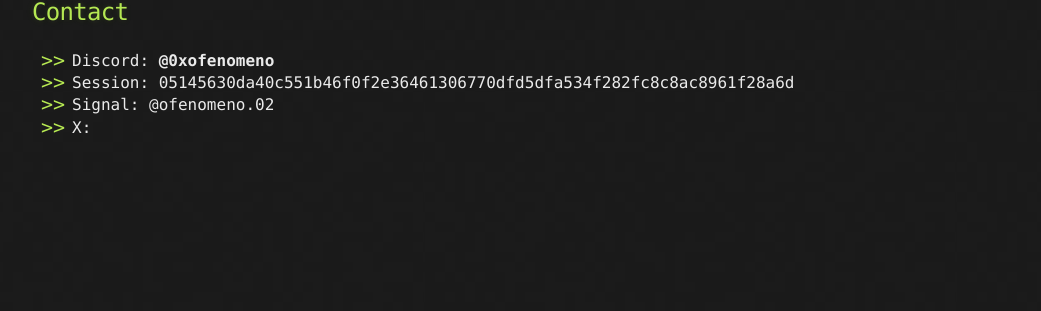
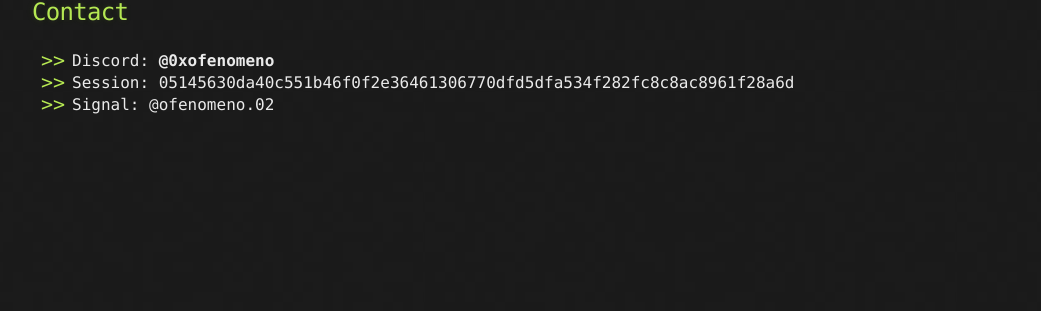
Before and after one commit to 0xOFenomeno/0xOfenomeno.github.io, a Jekyll site: the page built from about.md, in a window 1280 px wide. Shown: the part 441-752 px from the top of the page, without its empty margins (108-1149 px from the left). Built offline with Jekyll 4.4.1, drawn with Linux system fonts in a browser that asks for light colours.

```diff
--- a/about.md
+++ b/about.md
@@ -19,4 +19,3 @@ O Fenomeno, 26 yo, turkish & french cybersecurity enthusiast. I'm especially int
 - Discord: **@0xofenomeno**
 - Session: 05145630da40c551b46f0f2e36461306770dfd5dfa534f282fc8c8ac8961f28a6d
 - Signal: @ofenomeno.02
-- X:
```
